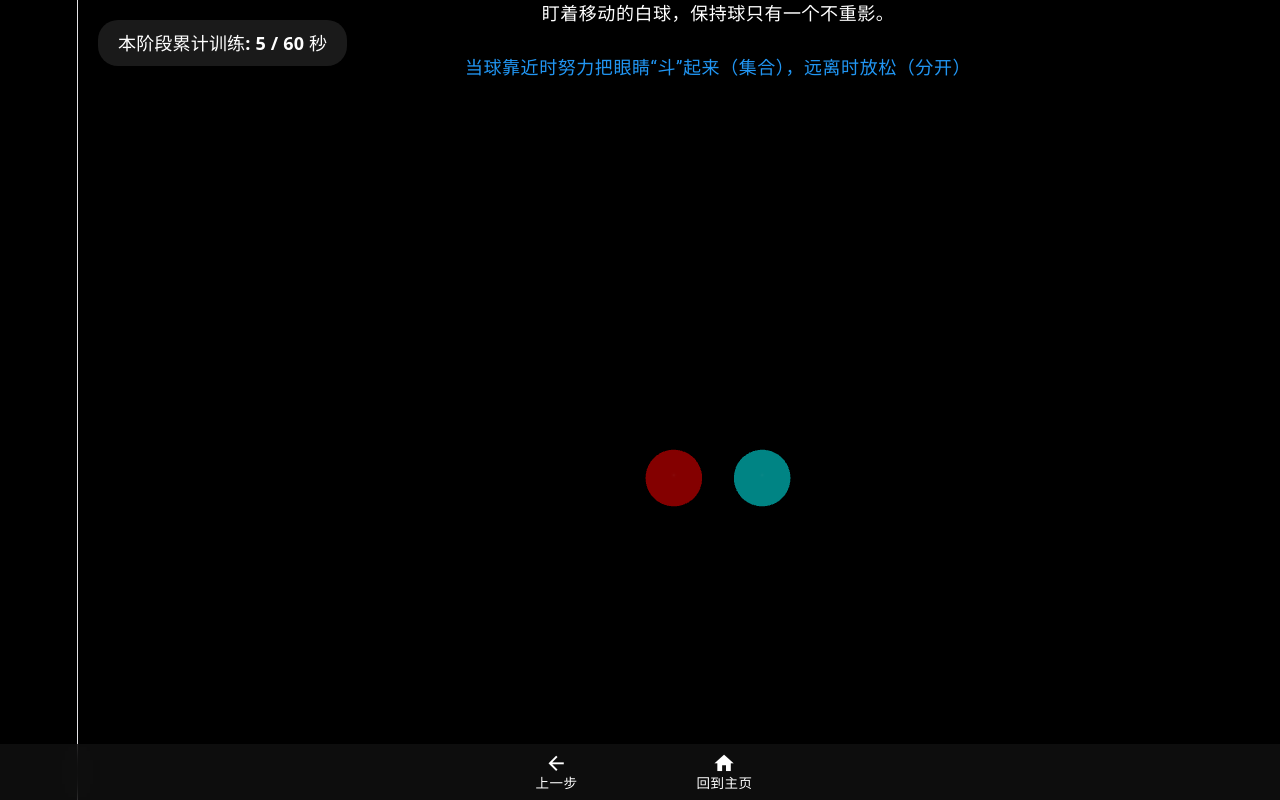
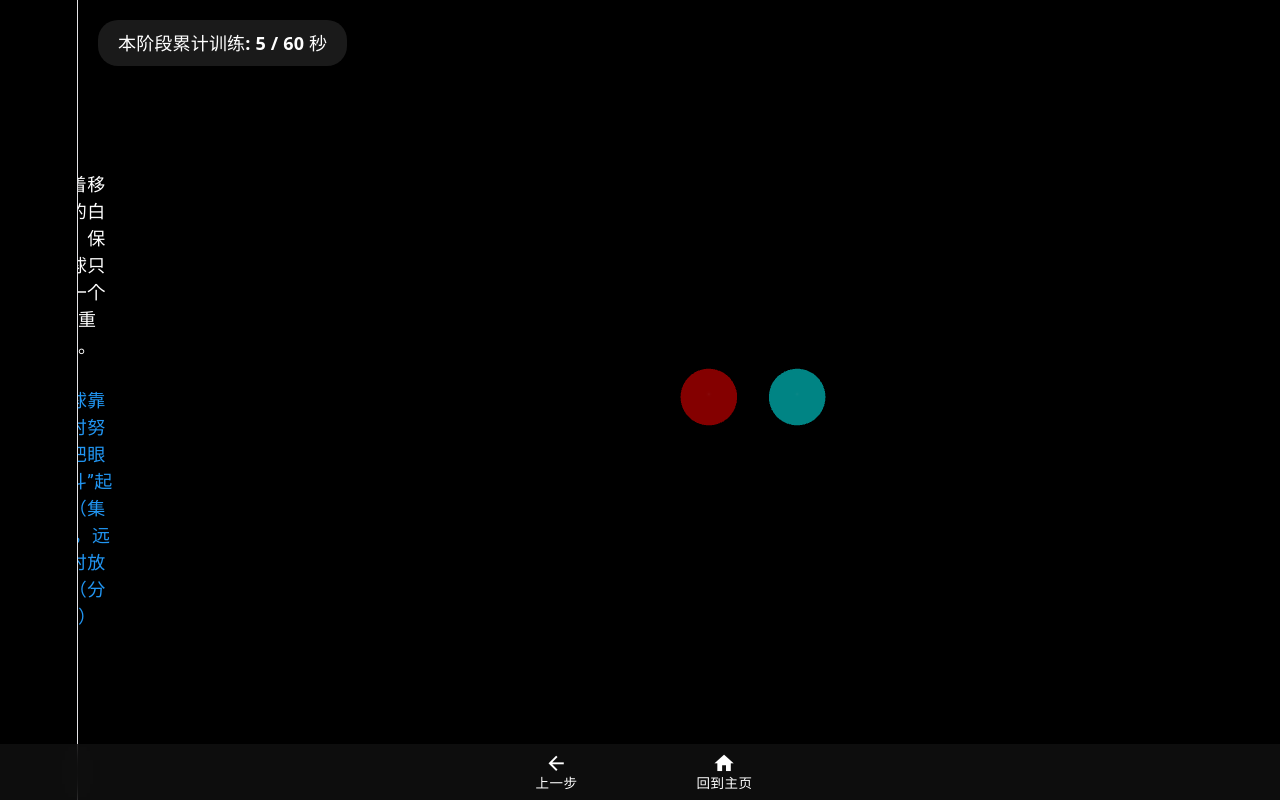
Before and after one commit to xcsweb/twoeyes-vue, a Vue app: page /#/training/brock-string in a window 1280 px wide. Built offline with nearby package versions, Linux system fonts and the light colour scheme.

Commit message:
style(vision): fix layout centering for all exercise games
Applied consistent flexbox centering to all 3D/2D exercise containers (.exercise-container) in the training module to ensure canvases and instruction overlays are perfectly centered across different screen sizes.

```diff
--- a/src/views/exercises/AlignmentExercise.vue
+++ b/src/views/exercises/AlignmentExercise.vue
@@ -1,16 +1,17 @@
 <template>
   <div class="alignment-exercise-container">
+    <!-- Background overlay to prevent distractions -->
+    <div class="bg-black-overlay"></div>
+
     <div class="instructions text-center px-4 pt-6">
       <p class="text-h6 text-white mb-2">请戴上您的 3D 眼镜。</p>
       <p class="text-body-2 text-grey">
-        使用屏幕上的箭头按钮或键盘方向键，移动其中一个十字准星，直到两个十字准星在您的视觉中完全重合（看起来像一个发光的白色十字）。
+        使用屏幕上的箭头按钮、键盘方向键或触摸拖动，移动其中一个十字准星，直到两个十字准星在您的视觉中完全重合（看起来像一个发光的白色十字）。
       </p>
     </div>
 
-    <!-- Background overlay to prevent distractions -->
-    <div class="bg-black-overlay"></div>
-
-    <div class="canvas-area">
+    <!-- The actual test area where boxes move -->
+    <div class="canvas-area d-flex align-center justify-center">
       <!-- Static Left Box (Target) -->
       <div
         class="box left-box"
--- a/src/views/exercises/BoxesExercise.vue
+++ b/src/views/exercises/BoxesExercise.vue
@@ -156,12 +156,12 @@ onBeforeUnmount(() => {
 .exercise-container {
   width: 100vw;
   height: 100vh;
+  position: relative;
+  background-color: #000;
   overflow: hidden;
-  background-color: #000;
   display: flex;
   justify-content: center;
   align-items: center;
-  position: relative;
 }
 
 .progress-hud {
--- a/src/views/exercises/BrockStringExercise.vue
+++ b/src/views/exercises/BrockStringExercise.vue
@@ -197,9 +197,12 @@ onBeforeUnmount(() => {
 .exercise-container {
   width: 100vw;
   height: 100vh;
+  position: relative;
+  background-color: #000;
   overflow: hidden;
-  background-color: #000;
-  position: relative;
+  display: flex;
+  justify-content: center;
+  align-items: center;
 }
 
 .progress-hud {
--- a/src/views/exercises/ParticlesExercise.vue
+++ b/src/views/exercises/ParticlesExercise.vue
@@ -172,12 +172,12 @@ onBeforeUnmount(() => {
 .exercise-container {
   width: 100vw;
   height: 100vh;
+  position: relative;
+  background-color: #000;
   overflow: hidden;
-  background-color: #000;
   display: flex;
   justify-content: center;
   align-items: center;
-  position: relative;
 }
 
 .progress-hud {
--- a/src/views/exercises/SaccadicTrackingExercise.vue
+++ b/src/views/exercises/SaccadicTrackingExercise.vue
@@ -121,9 +121,12 @@ onBeforeUnmount(() => {
 .exercise-container {
   width: 100vw;
   height: 100vh;
+  position: relative;
+  background-color: #000;
   overflow: hidden;
-  background-color: #000;
-  position: relative;
+  display: flex;
+  justify-content: center;
+  align-items: center;
   color: white;
   cursor: crosshair;
 }
--- a/src/views/exercises/ShuffleExercise.vue
+++ b/src/views/exercises/ShuffleExercise.vue
@@ -247,12 +247,12 @@ onBeforeUnmount(() => {
 .exercise-container {
   width: 100vw;
   height: 100vh;
+  position: relative;
+  background-color: #000;
   overflow: hidden;
-  background-color: #000;
   display: flex;
   justify-content: center;
   align-items: center;
-  position: relative;
 }
 
 .progress-hud {
--- a/src/views/exercises/SpiralExercise.vue
+++ b/src/views/exercises/SpiralExercise.vue
@@ -161,12 +161,12 @@ onBeforeUnmount(() => {
 .exercise-container {
   width: 100vw;
   height: 100vh;
+  position: relative;
+  background-color: #000;
   overflow: hidden;
-  background-color: #000;
   display: flex;
   justify-content: center;
   align-items: center;
-  position: relative;
 }
 
 .progress-hud {
--- a/src/views/exercises/TetrisExercise.vue
+++ b/src/views/exercises/TetrisExercise.vue
@@ -322,13 +322,13 @@ onBeforeUnmount(() => {
 .exercise-container {
   width: 100vw;
   height: 100vh;
+  position: relative;
+  background-color: #000;
   overflow: hidden;
-  background-color: #000;
   display: flex;
   flex-direction: column;
   justify-content: center;
   align-items: center;
-  position: relative;
   touch-action: none; /* Prevent scroll on mobile */
 }
 
--- a/src/views/exercises/VergenceCardsExercise.vue
+++ b/src/views/exercises/VergenceCardsExercise.vue
@@ -134,11 +134,13 @@ onBeforeUnmount(() => {
 .exercise-container {
   width: 100vw;
   height: 100vh;
+  position: relative;
+  background-color: #000;
   overflow: hidden;
-  background-color: #000;
   display: flex;
   flex-direction: column;
-  position: relative;
+  justify-content: center;
+  align-items: center;
   color: white;
 }
 
```
